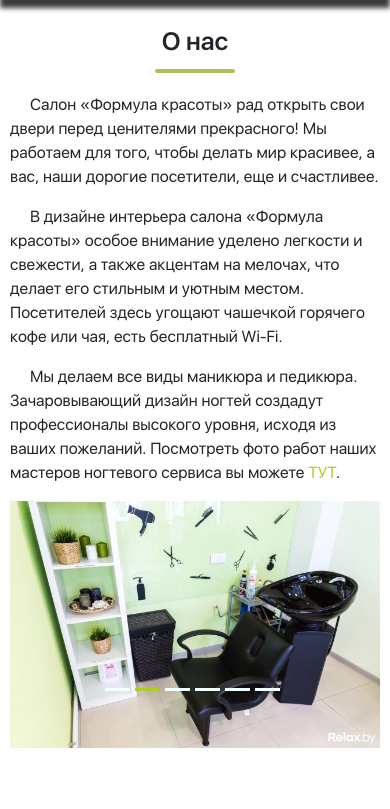
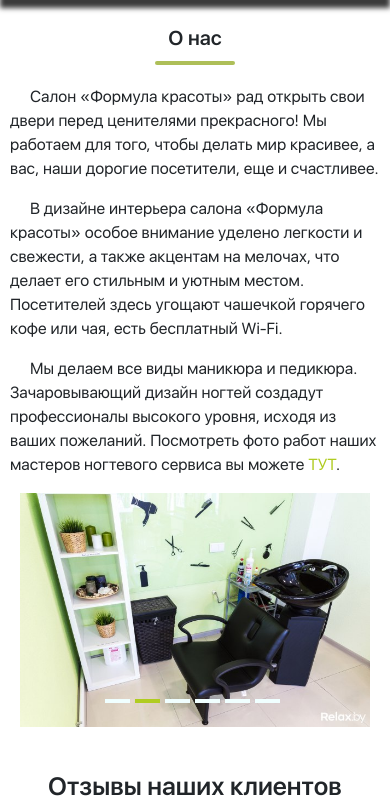
Before and after one commit to MaksimDolgonosov/formula, a website: page src/index.html in a window 390 px wide. Shown: the part 719-1528 px from the top of the page. Drawn offline with nearby package versions, Linux system fonts and the light colour scheme; files that its build step writes are made by us from their sources.

Commit message:
Корректировка

```diff
--- a/src/index.html
+++ b/src/index.html
@@ -20,8 +20,8 @@
 
     <!-- Open Graph / Facebook -->
     <meta property="og:type" content="website">
-    <meta property="og:url" content="https://metatags.io/">
-    <meta property="og:title" content="Салон `Формула Красоты` приглашает всех за красотой!">
+    <meta property="og:url" content="https://formula-krasoty.by/">
+    <meta property="og:title" content='Салон "Формула Красоты" приглашает всех за красотой!'>
     <meta property="og:description"
         content="Салон «Формула красоты» рад открыть свои двери перед ценителями прекрасного! Мы работаем для того, чтобы делать мир красивее, а вас, наши дорогие посетители, еще и счастливее.">
 
@@ -29,8 +29,8 @@
 
     <!-- Twitter -->
     <meta property="twitter:card" content="summary_large_image">
-    <meta property="twitter:url" content="https://metatags.io/">
-    <meta property="twitter:title" content="Салон `Формула Красоты` приглашает всех за красотой!">
+    <meta property="twitter:url" content="https://formula-krasoty.by/">
+    <meta property="twitter:title" content='Салон "Формула Красоты" приглашает всех за красотой!'>
     <meta property="twitter:description"
         content="Салон «Формула красоты» рад открыть свои двери перед ценителями прекрасного! Мы работаем для того, чтобы делать мир красивее, а вас, наши дорогие посетители, еще и счастливее.">
 
--- a/src/sass/blocks/_about.scss
+++ b/src/sass/blocks/_about.scss
@@ -45,7 +45,7 @@
 
                 button {
                     width: 25px;
-                    height: 3px;
+                    height: 4px;
                     margin-right: 5px;
                     border: none;
                     background-color: azure;
--- a/src/sass/blocks/_media.scss
+++ b/src/sass/blocks/_media.scss
@@ -495,6 +495,7 @@
             }
 
         }
+
         &__wrapper {
             padding: 15px 10px 35px 10px;
         }
@@ -630,7 +631,7 @@
 
 
                 .tns-nav {
-                    bottom: 10px;
+                    bottom: -130px;
                 }
 
                 img {
@@ -669,6 +670,7 @@
         &__padding {
             padding-top: 35px;
         }
+
         &__title {
             font-size: 25px;
 
@@ -742,6 +744,10 @@
     }
 
     .services {
+        &__title {
+            padding-top: 70px;
+        }
+
         &__descr {
             font-size: 18px;
             padding: 30px 10px 0 10px;
@@ -865,6 +871,7 @@
 
             }
         }
+
         &__wrapper {
             padding: 15px 0px 35px 0px;
         }
@@ -899,6 +906,44 @@
                 display: block;
 
             }
+        }
+    }
+
+    .about {
+        &__title {
+            font-size: 20px;
+        }
+
+        &__wrapper {
+            min-height: 600px;
+
+            &-text {
+
+                padding-right: 0px;
+                font-size: 16px;
+            }
+
+            &-slider {
+                width: 350px;
+                height: 200px;
+
+                .tns-nav {
+                    bottom: -10px;
+                }
+
+                img {
+                    width: 100%;
+                    height: 100%;
+                    object-fit: cover;
+                }
+            }
+        }
+    }
+
+    .feedback {
+        &__title {
+            padding-top: 75px;
+
         }
     }
 
--- a/src/sass/blocks/_services.scss
+++ b/src/sass/blocks/_services.scss
@@ -1,5 +1,5 @@
 .services {
-    // padding-top: 70px;
+
     &__title {
         font-size: 30px;
         font-weight: 600;
```
Also changed, not shown: dist/css/style.min.css, dist/index.html.
